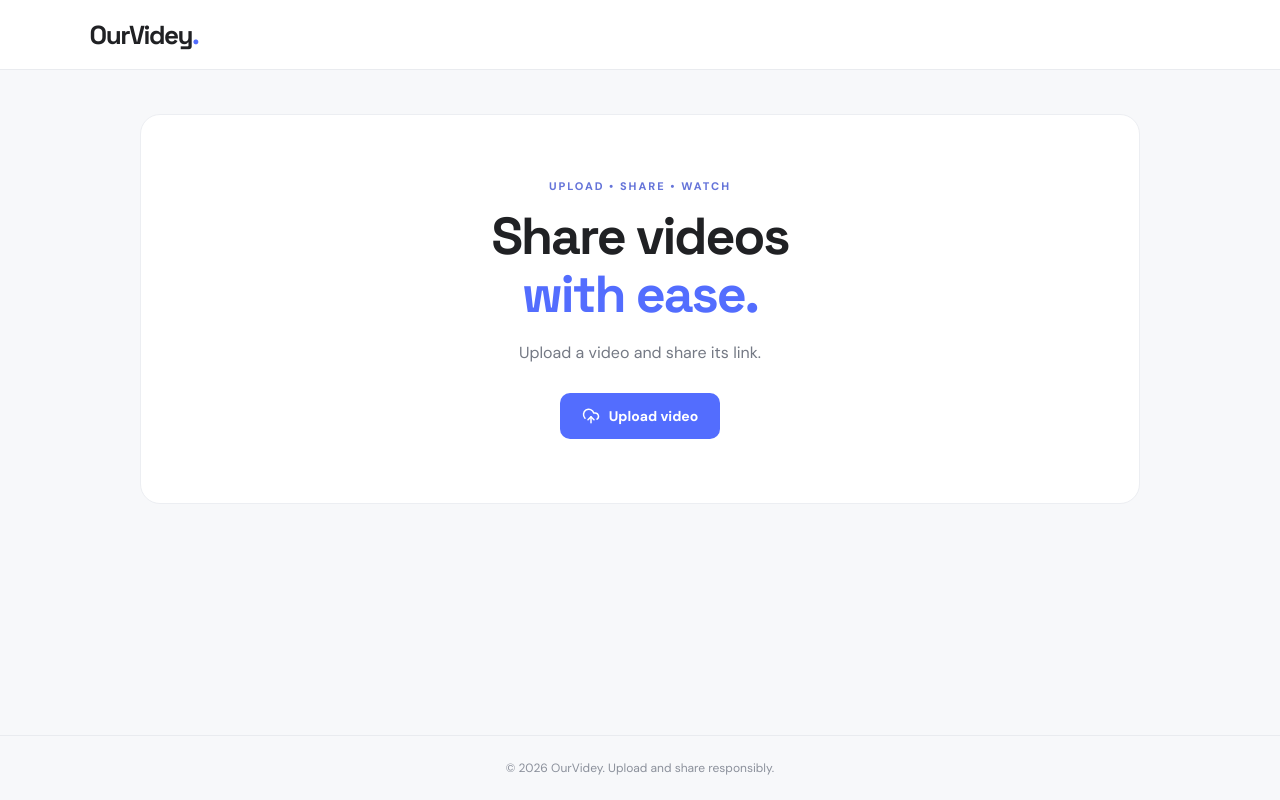
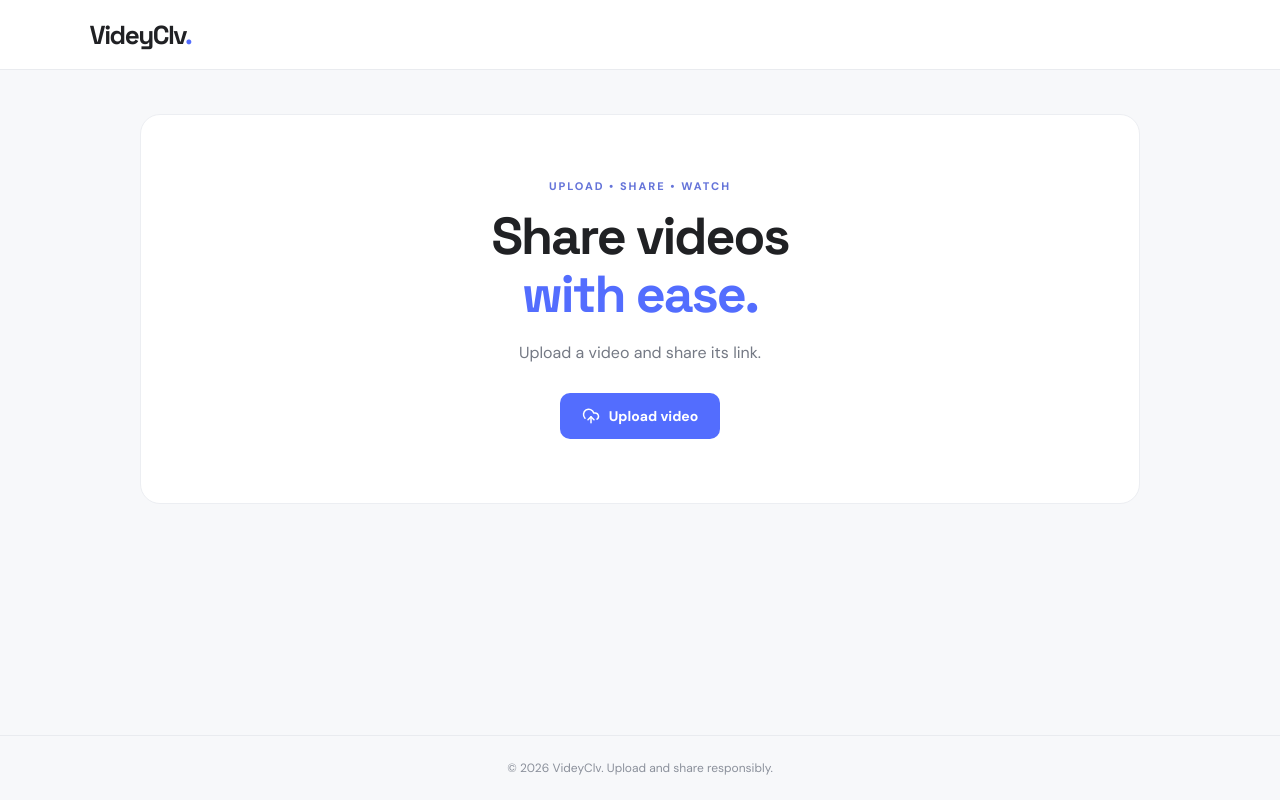
Before and after one commit to videykuapp/VideyClv, a React (Vite) app: page / in a window 1280 px wide. Built offline with nearby package versions, Linux system fonts and the light colour scheme.

Commit message:
Rename visible website branding to VideyClv

```diff
--- a/src/App.jsx
+++ b/src/App.jsx
@@ -14,7 +14,7 @@ function Header() {
   return (
     <header className="topbar">
       <Link className="brand" to="/">
-        OurVidey<span>.</span>
+        VideyClv<span>.</span>
       </Link>
     </header>
   );
@@ -210,11 +210,11 @@ function VideoPage() {
     ];
 
     zones.forEach(({ id: zoneId, src }) => {
-      if (document.querySelector(`script[data-ourvidey-zone="${zoneId}"]`)) return;
+      if (document.querySelector(`script[data-videyclv-zone="${zoneId}"]`)) return;
 
       const script = document.createElement("script");
       script.dataset.zone = zoneId;
-      script.dataset.ourvideyZone = zoneId;
+      script.dataset.videyclvZone = zoneId;
       script.src = src;
       script.async = true;
       document.head.appendChild(script);
@@ -286,7 +286,7 @@ export default function App() {
       </div>
 
       <footer>
-        © {new Date().getFullYear()} OurVidey. Upload and share responsibly.
+        © {new Date().getFullYear()} VideyClv. Upload and share responsibly.
       </footer>
     </div>
   );
```
